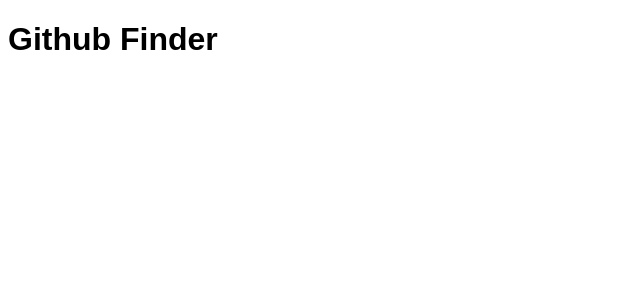
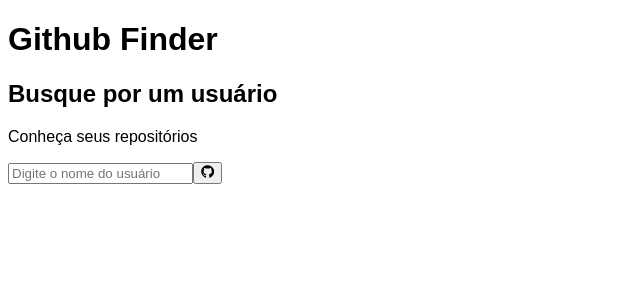
Before and after one commit to Thasyo/github-finder, a React (Vite) app: page / in a window 1280 px wide. Shown: the top 300 px of the page, without its empty margins (0-640 px from the left). Built offline with nearby package versions, Linux system fonts and the light colour scheme.

Commit message:
add request structure

```diff
--- a/src/App.tsx
+++ b/src/App.tsx
@@ -1,11 +1,15 @@
+//react-router-dom
+import { Outlet } from 'react-router-dom';
+
 //styles
-import './styles/app.sass'
+import './styles/app.sass';
 
 function App() {
 
   return (
     <div>
       <h1>Github Finder</h1>
+      <Outlet />
     </div>
   )
 
--- /dev/null
+++ b/src/components/Search.tsx
@@ -0,0 +1,27 @@
+//react-icons
+import { useState } from 'react';
+import {FaGithub} from 'react-icons/fa';
+
+type SearchProps = {
+    getUser: (userData: string) => void
+}
+
+const Search = ({getUser}: SearchProps) => {
+
+    const [userName, setUserName] = useState<string>('');
+
+  return (
+    <div>
+        <h2>Busque por um usuário</h2>
+        <p>Conheça seus repositórios</p>
+        <div>
+            <input type="text" placeholder="Digite o nome do usuário" onChange={(e) => setUserName(e.target.value)}/>
+            <button onClick={() => getUser(userName)}>
+                <FaGithub />
+            </button>
+        </div>
+    </div>
+  )
+}
+
+export default Search
--- /dev/null
+++ b/src/hooks/useQueryUser.tsx
@@ -0,0 +1,24 @@
+//react-query
+import { useQuery } from "@tanstack/react-query"
+
+const API_URL = "https://api.github.com/users"
+
+const fetchUser = async(userName: string | null): Promise<any> => {
+
+    const response = await fetch(`${API_URL}/${userName}`);
+    const data = await response.json();
+    return data
+
+}
+
+export const useQueryUser = (userData: string | null) => {
+
+    const query = useQuery({
+        queryKey: ['users', userData],
+        queryFn: () => fetchUser(userData),
+        enabled: !!userData
+    })
+
+    return {...query, data: query.data}
+
+}
--- a/src/main.tsx
+++ b/src/main.tsx
@@ -1,12 +1,43 @@
-import React from 'react'
-import ReactDOM from 'react-dom/client'
-import App from './App.tsx'
+//react
+import React from 'react';
+
+//react-dom
+import ReactDOM from 'react-dom/client';
+
+//react-router-dom
+import { createBrowserRouter, RouterProvider } from 'react-router-dom';
+
+//components
+import App from './App.tsx';
 
 //styles
-import './styles/global.sass'
+import './styles/global.sass';
+
+//react-query
+import { QueryClient, QueryClientProvider } from '@tanstack/react-query';
+
+//pages
+import Home from "./routes/Home.tsx";
+
+const router = createBrowserRouter([
+  {
+    path: '/',
+    element: <App />,
+    children: [
+      {
+         path: '/',
+         element: <Home />
+      }
+    ]
+  }
+])
+
+const queryClient = new QueryClient()
 
 ReactDOM.createRoot(document.getElementById('root')!).render(
   <React.StrictMode>
-    <App />
+    <QueryClientProvider client={queryClient}>
+      <RouterProvider router={router}/>
+    </QueryClientProvider>
   </React.StrictMode>,
 )
--- /dev/null
+++ b/src/routes/Home.tsx
@@ -0,0 +1,53 @@
+//react
+import { useState } from "react";
+
+//components
+import Search from "../components/Search";
+
+//types
+import { UserProps } from "../types/user";
+
+//hooks
+import { useQueryUser } from "../hooks/useQueryUser";
+
+const Home = () => {
+
+    const [user, setUser] = useState<UserProps | null>(null);
+
+    const [userName, setUserName] = useState<string | null>(null)
+
+    const getUser = (userData: string) => {
+        const userName = setUserName(userData);
+        return userName;
+    }
+
+    const {data, isLoading, isError, error, isSuccess} = useQueryUser(userName);
+
+    if(isSuccess){
+        const { login, name, avatar_url, html_url, blog, location, followers, following, public_repos, created_at } = data;
+        const userData: UserProps = {
+            login,
+            name,
+            avatar_url,
+            html_url,
+            blog,
+            location,
+            followers,
+            following,
+            public_repos,
+            created_at
+        };
+
+        setUser(userData);
+    }
+
+
+
+  return (
+    <div>
+        <Search getUser={getUser}/>
+    </div>
+  )
+}
+
+export default Home
--- /dev/null
+++ b/src/types/user.ts
@@ -0,0 +1,12 @@
+export type UserProps = {
+    login: string,
+    name: string,
+    avatar_url: string,
+    html_url: string,
+    blog: string,
+    location: string,
+    followers: number,
+    following: number,
+    public_repos: number,
+    created_at: string,
+};
```
